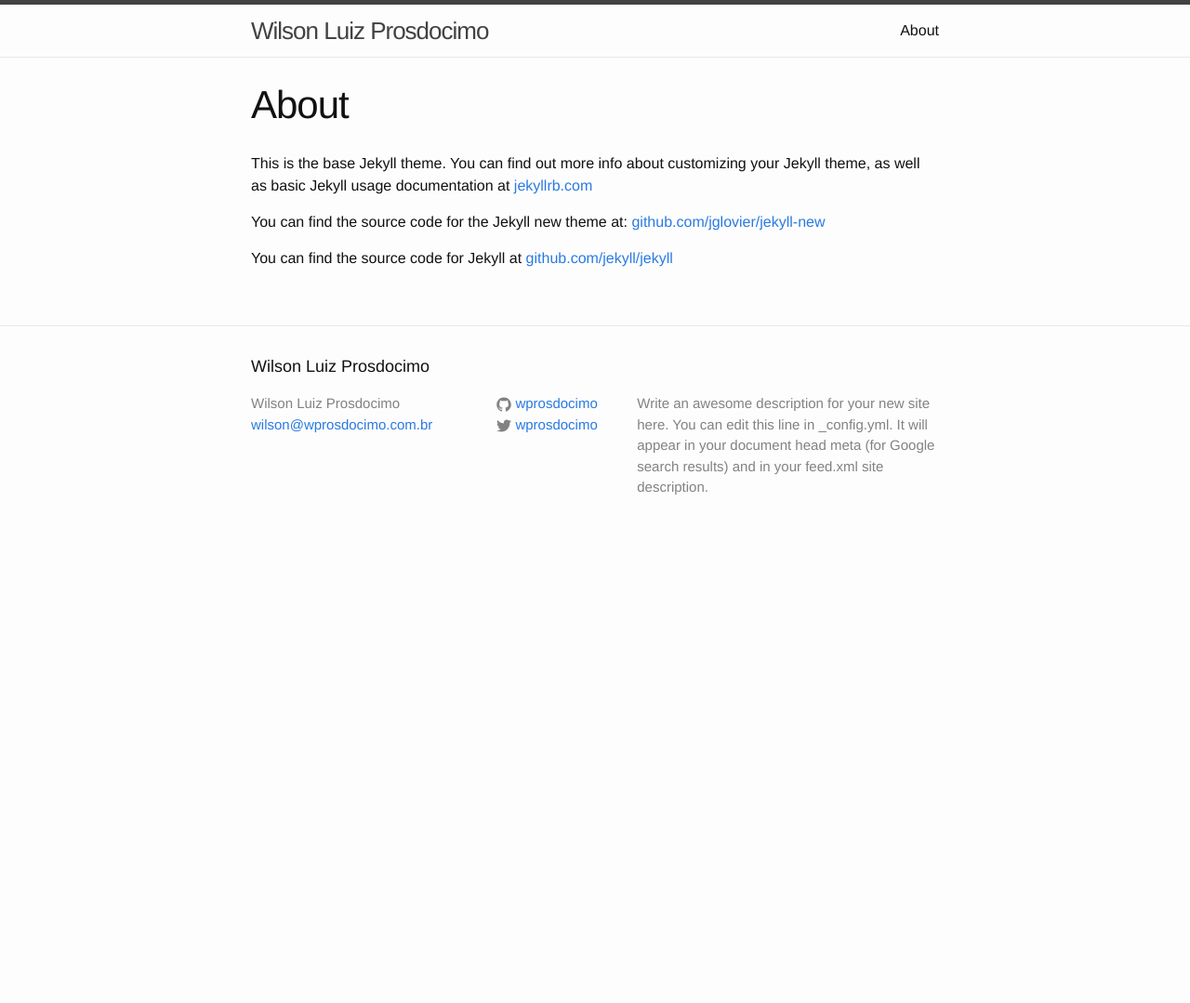
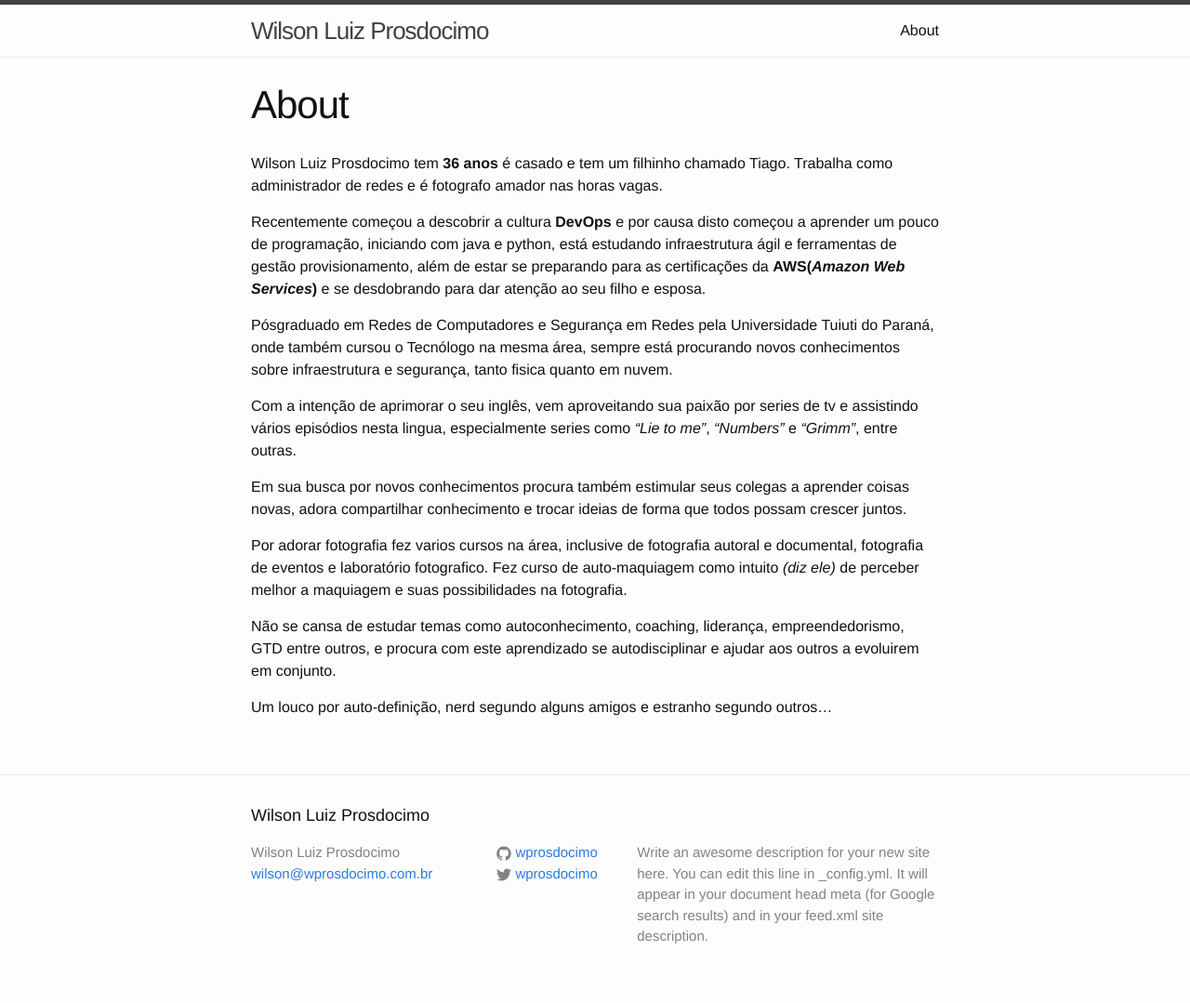
Before and after one commit to Wprosdocimo/wprosdocimo.github.io, a Jekyll site: the page built from about.md, in a window 1280 px wide. Shown: the whole page at 93% size. Built offline with Jekyll 4.4.1, drawn with Linux system fonts in a browser that asks for light colours; before the commit the page ends 900 px from its top, so only the background shows below that.

Commit message:
atualizado página sobre.

```diff
--- a/about.md
+++ b/about.md
@@ -4,8 +4,18 @@ title: About
 permalink: /about/
 ---
 
-This is the base Jekyll theme. You can find out more info about customizing your Jekyll theme, as well as basic Jekyll usage documentation at [jekyllrb.com](http://jekyllrb.com/)
+Wilson Luiz Prosdocimo tem **36 anos** é casado e tem um filhinho chamado Tiago. Trabalha como administrador de redes e é fotografo amador nas horas vagas.
 
-You can find the source code for the Jekyll new theme at: [github.com/jglovier/jekyll-new](https://github.com/jglovier/jekyll-new)
+Recentemente começou a descobrir a cultura **DevOps** e por causa disto começou a aprender um pouco de programação, iniciando com java e python, está estudando infraestrutura ágil e ferramentas de gestão provisionamento,  além de estar se preparando para as certificações da **AWS(*Amazon Web Services*)** e se desdobrando para dar atenção ao seu filho e esposa.
 
-You can find the source code for Jekyll at [github.com/jekyll/jekyll](https://github.com/jekyll/jekyll)
+Pósgraduado em Redes de Computadores e Segurança em Redes pela Universidade Tuiuti do Paraná, onde também cursou o Tecnólogo na mesma área, sempre está procurando novos conhecimentos sobre infraestrutura e segurança, tanto fisica quanto em nuvem.
+
+Com a intenção de aprimorar o seu inglês, vem aproveitando sua paixão por series de tv e assistindo vários episódios nesta lingua, especialmente series como *"Lie to me"*, *"Numbers"* e *"Grimm"*, entre outras.
+
+Em sua busca por novos conhecimentos procura também estimular seus colegas a aprender coisas novas, adora compartilhar conhecimento e trocar ideias de forma que todos possam crescer juntos.
+
+Por adorar fotografia fez varios cursos na área, inclusive de   fotografia autoral e documental, fotografia de eventos e laboratório fotografico. Fez curso de auto-maquiagem como intuito *(diz ele)* de perceber melhor a maquiagem e suas possibilidades na fotografia.
+
+Não se cansa de estudar temas como autoconhecimento, coaching, liderança, empreendedorismo, GTD entre outros, e procura com este aprendizado se autodisciplinar e ajudar aos outros a evoluirem em conjunto.
+
+Um louco por auto-definição, nerd segundo alguns amigos e estranho segundo outros...
```
